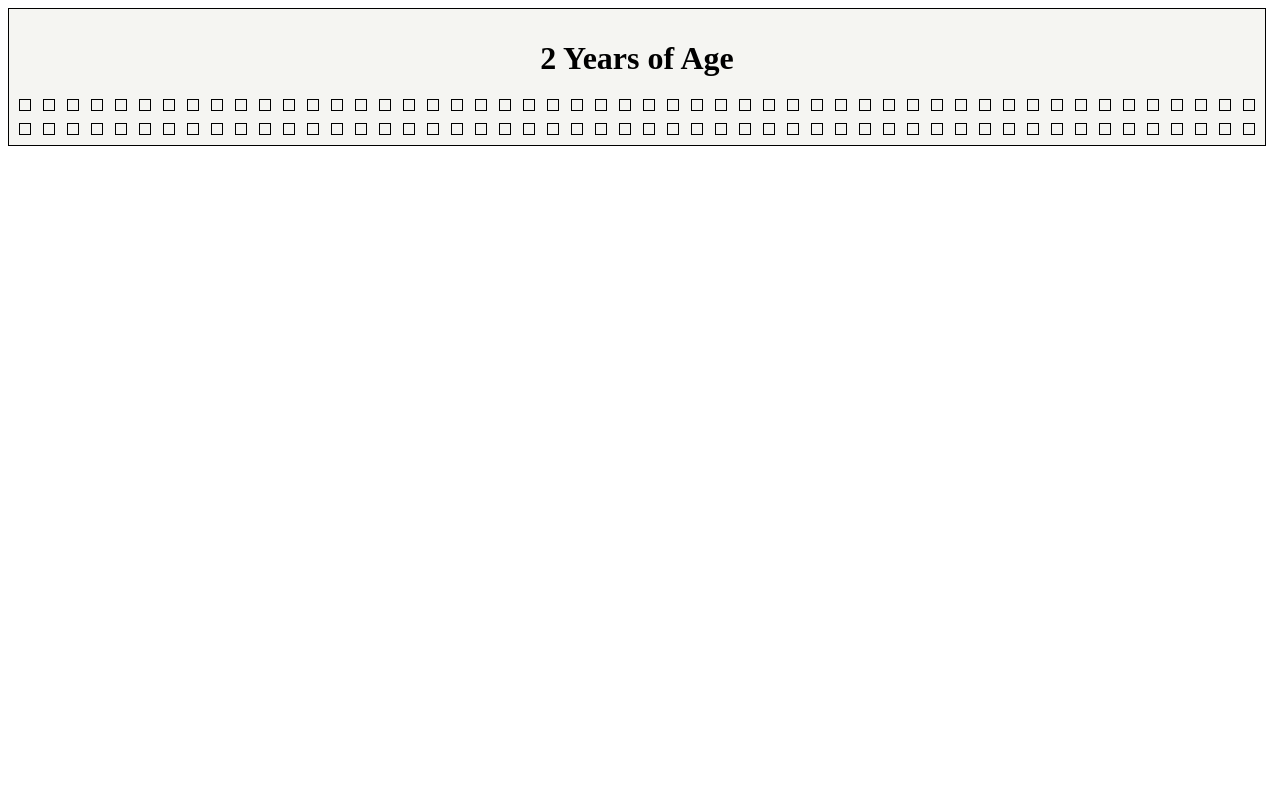
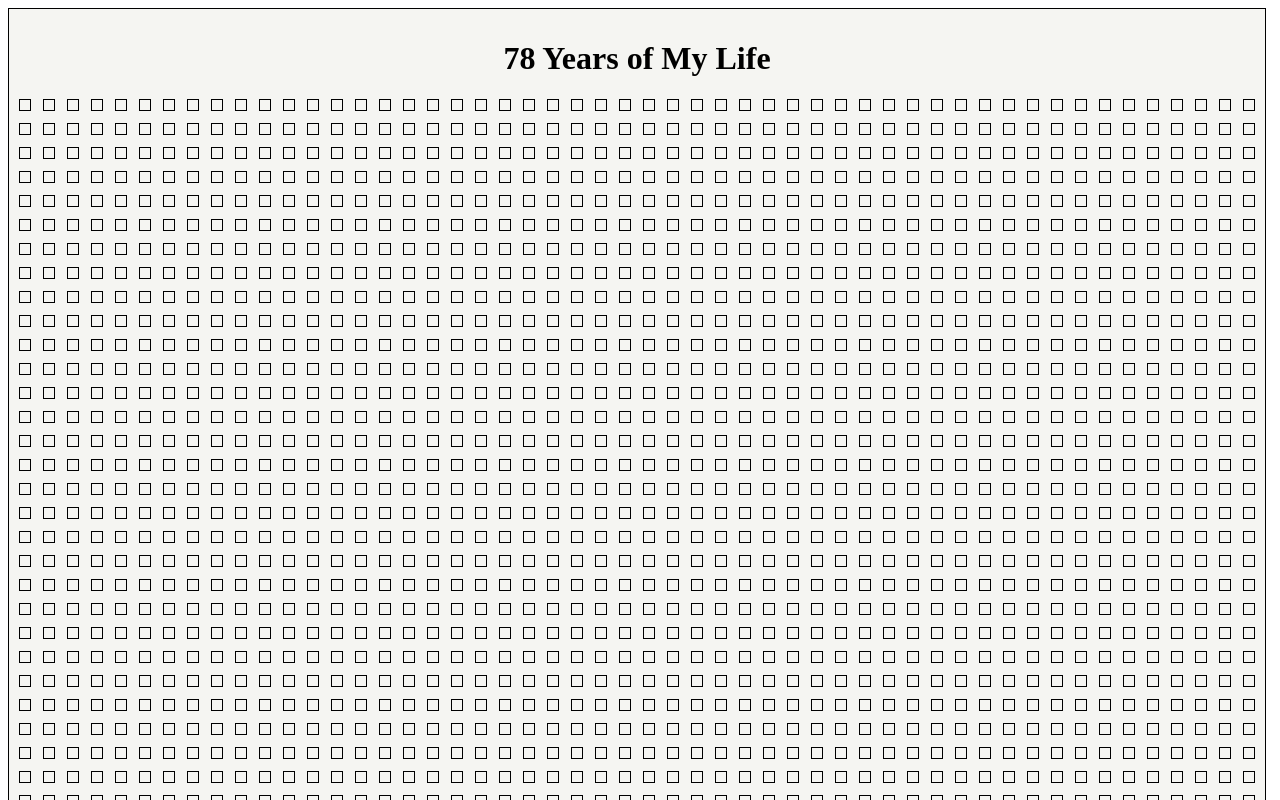
Before and after one commit to vtruo009/life-in-weeks, a React (Vite) app: page / in a window 1280 px wide. Shown: the top 800 px of the page. Built offline with nearby package versions, Linux system fonts and the light colour scheme; the HTML template or start-up script is replaced by a standard one.

Commit message:
show full grid

```diff
--- a/package.json
+++ b/package.json
@@ -1,5 +1,5 @@
 {
-  "name": "vite-project",
+  "name": "weeks-of-life",
   "private": true,
   "version": "0.0.0",
   "type": "module",
--- a/src/Calendar.tsx
+++ b/src/Calendar.tsx
@@ -19,11 +19,11 @@ const StyledGrid = styled.div`
 `;
 
 function Calendar() {
-    const LIFE: number = 104 // 4002
+    const LIFE: number = 4056
 
     return (
         <StyledCalendar>
-            <h1>{LIFE / 52} Years of Age</h1>
+            <h1>{Math.ceil(LIFE / 52)} Years of My Life</h1>
             <StyledGrid>
                 {Array(LIFE).fill(<Week />)}
             </StyledGrid>
```
